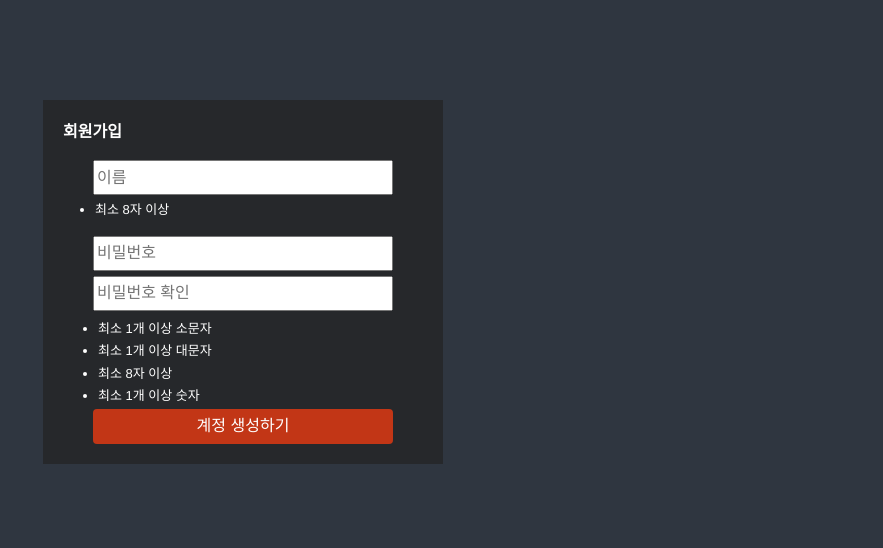
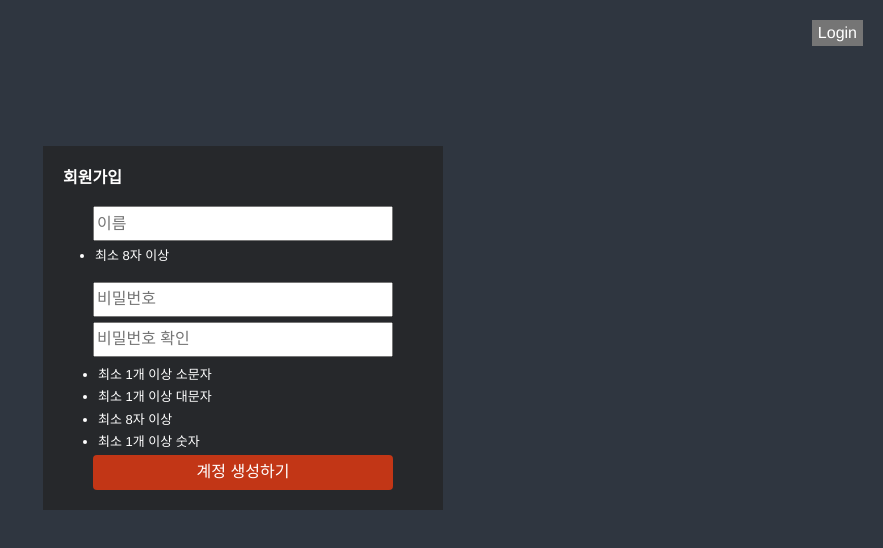
Before and after one commit to sangjinsu/ssafy6-movie-project-front, a Vue app: page /signup in a window 1280 px wide. Shown: the top 548 px of the page, without its empty margins (397-1280 px from the left). Built offline with nearby package versions, Linux system fonts and the light colour scheme; no server answers.

Commit message:
feat: css

```diff
--- a/src/components/MovieImageList.vue
+++ b/src/components/MovieImageList.vue
@@ -1,8 +1,11 @@
-
 <template>
   <div>
     <swiper class="swiper" :options="swiperOption">
-      <movie-image v-for="movie in movieList" :key="movie.id" :movie="movie"></movie-image>
+      <movie-image
+        v-for="movie in movieList"
+        :key="movie.id"
+        :movie="movie"
+      ></movie-image>
       <div class="swiper-pagination" slot="pagination"></div>
       <div class="swiper-button-prev" slot="button-prev"></div>
       <div class="swiper-button-next" slot="button-next"></div>
@@ -11,36 +14,43 @@
 </template>
 
 <script>
-import MovieImage from '@/components/MovieImage.vue';
-import { Swiper } from 'vue-awesome-swiper'
+import MovieImage from "@/components/MovieImage.vue";
+import { Swiper } from "vue-awesome-swiper";
 
 export default {
   name: "MovieImageList",
   components: {
-    MovieImage, Swiper
+    MovieImage,
+    Swiper,
   },
   props: {
     movieList: {
-      type: Array
-    }
+      type: Array,
+    },
   },
   data() {
     return {
       swiperOption: {
-          slidesPerView: 5,
-          spaceBetween: 10,
+        slidesPerView: 6,
+        spaceBetween: 5,
         slidesPerGroup: 5,
         loopFillGroupWithBlank: true,
         pagination: {
-            el: '.swiper-pagination',
-            clickable: true
+          el: ".swiper-pagination",
+          clickable: true,
         },
         navigation: {
-            nextEl: '.swiper-button-next',
-            prevEl: '.swiper-button-prev'
+          nextEl: ".swiper-button-next",
+          prevEl: ".swiper-button-prev",
+        },
+      },
+    };
+  },
+};
+</script>
+
+<style scoped>
+.swiper {
+  margin-bottom: 2vw;
 }
-        }
-      }
-    }
-}
-</script>
+</style>
--- a/src/views/accounts/Signup.vue
+++ b/src/views/accounts/Signup.vue
@@ -1,9 +1,13 @@
 <template>
-  <div class="view">
-    <!-- <span>
-      <router-link :to="{ name: 'Login' }">Login</router-link>
-    </span> -->
-
+  <div style="height: 100vh">
+    <span class="button">
+      <router-link
+        :to="{ name: 'Login' }"
+        class="text-decoration-none text-white"
+      >
+        <button class="btn-login">Login</button>
+      </router-link>
+    </span>
     <div class="container">
       <p style="text-align: left; font-weight: bold">회원가입</p>
       <div>
@@ -67,7 +71,7 @@
         <p>Passwords don't match.</p>
       </div>
 
-      <button @click="signup">계정 생성하기</button>
+      <button @click="signup" class="btn-signup">계정 생성하기</button>
     </div>
   </div>
 </template>
@@ -172,7 +176,23 @@ export default {
   padding: 20px;
   margin-top: 100px;
 }
-button {
+.btn-login,
+.btn-login:hover,
+.btn-login:active,
+.btn-login:visited,
+.btn-login:focus {
+  background-color: #757575;
+  border-color: #757575;
+  color: white;
+  border: none;
+}
+.button {
+  display: flex;
+  justify-content: flex-end;
+  margin-right: 20px;
+  margin-top: 20px;
+}
+.btn-signup {
   background: #c23616;
   color: white;
   font-family: "Noto Sans KR", sans-serif;
@@ -182,7 +202,6 @@ button {
   text-decoration: none;
 
   display: inline-block;
-  width: auto;
 
   border: none;
   border-radius: 4px;
--- a/src/views/movies/Movies.vue
+++ b/src/views/movies/Movies.vue
@@ -1,19 +1,29 @@
 <template>
+  <div style="color: white">
     <b-container>
+      <div class="card-0">
         <top-movie-image-list :movieList="getTopMovies"></top-movie-image-list>
-    <h1>찜한 영화</h1>
-    <movie-image-list :movieList="pickMovies"></movie-image-list>
+      </div>
 
-    <h1>최신 영화</h1>
+      <div class="card-1">
+        <h2>최신 영화</h2>
         <movie-image-list
           v-for="(lastestMovieList, index) in lastestMovieLists"
           :key="index"
           :movieList="lastestMovieList"
         ></movie-image-list>
+      </div>
+      <div class="card-2">
+        <h2>찜한 영화</h2>
+        <movie-image-list :movieList="pickMovies"></movie-image-list>
+      </div>
 
-    <h1>좋아요한 영화</h1>
+      <div class="card-3">
+        <h2>좋아요한 영화</h2>
         <movie-image-list :movieList="likeMovies"></movie-image-list>
+      </div>
     </b-container>
+  </div>
 </template>
 
 <script>
@@ -71,4 +81,17 @@ export default {
 };
 </script>
 
-<style></style>
+<style scoped>
+.card-0 {
+  margin: 3vw 0;
+}
+.card-1 {
+  margin: 3vw 0;
+}
+.card-2 {
+  margin: 3vw 0;
+}
+.card-3 {
+  margin: 3vw 0;
+}
+</style>
```
Lines whose indentation alone changed are shown as unchanged.
